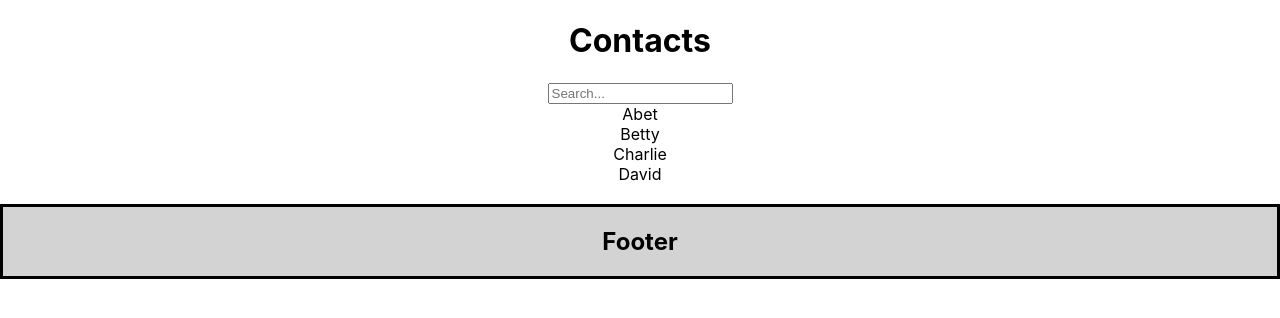
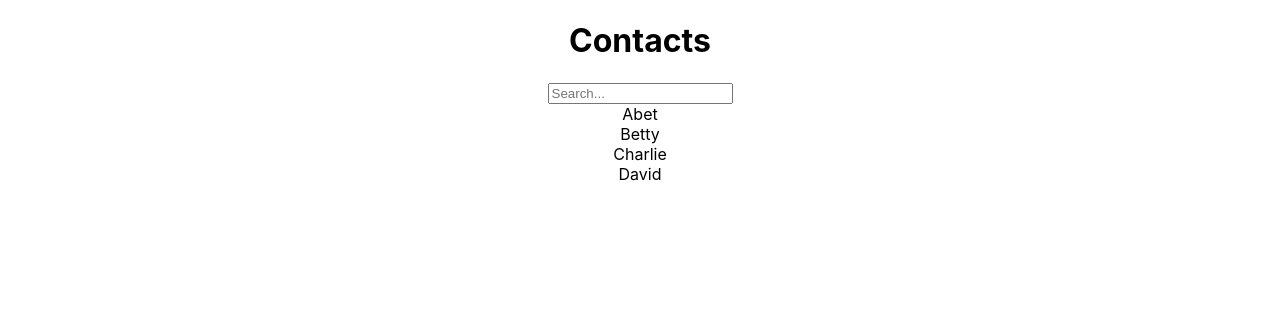
Before and after one commit to seungm2n/Contact_Project, a React (Create React App) app: page / in a window 1280 px wide. Shown: the top 318 px of the page. Built offline with nearby package versions, Linux system fonts and the light colour scheme.

Commit message:
File  정리

```diff
--- a/src/App.js
+++ b/src/App.js
@@ -1,6 +1,4 @@
 import React, { Component } from 'react';
-//import Header from './components/Header';
-import Footer from './components/Footer';
 import Contact from './components/Contact';
 
 import './App.css';
@@ -11,8 +9,6 @@ class App extends Component {
     return (
       <div className="App">
         <Contact />
-      <Footer>
-      </Footer>
       </div>
 
     );
--- a/src/components/Footer.js
+++ /dev/null
@@ -1,14 +0,0 @@
-import React, { Component } from 'react';
-
-class Footer extends Component{
-	render() {
-	console.log('Footer Component');
-		return(
-		    <footer style={{background : "lightgray", border:"3px solid black"}}>
-		        <h2>Footer</h2>
-		    </footer>
-		);
-	}
-}
-
-export default Footer;
```
Also changed, not shown: src/components/Content.js (deleted, +0 -14 lines), src/components/Header.js (deleted, +0 -31 lines).
